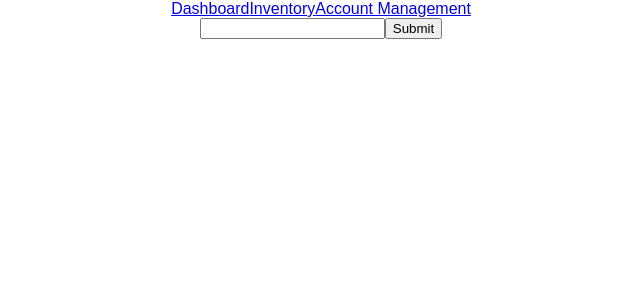
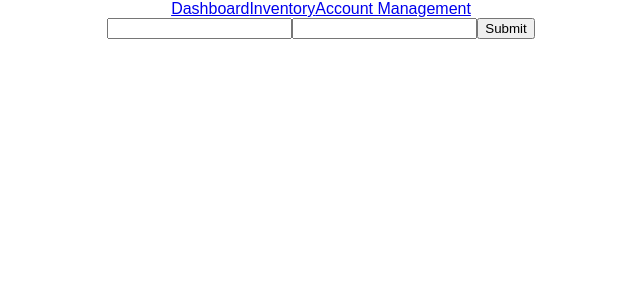
Before and after one commit to Chenzoh12/hot_app, a React (Create React App) app in the folder hot-app/: page /inventory in a window 1280 px wide. Shown: the top 300 px of the page, without its empty margins (319-959 px from the left). Built offline with nearby package versions, Linux system fonts and the light colour scheme.

Commit message:
Going back to master

```diff
--- a/hot-app/src/components/Inventory.js
+++ b/hot-app/src/components/Inventory.js
@@ -20,18 +20,20 @@ class Inventory extends Component {
         })
     }
 
+
     addCigar(e){
         e.preventDefault(); // <- prevent form submit from reloading the page
         /* Send the message to Firebase */
-        fire.database().ref('cigars').push( this.inputEl.value );
-        this.inputEl.value = ''; // <- clear the input
+        fire.database().ref('cigars').push( this.newCigar.value );
+        this.newCigar.value = ''; // <- clear the input
     }
 
     render() {
         return (
             <section>
                 <form onSubmit={this.addCigar.bind(this)}>
-                <input type="text" ref={ el => this.inputEl = el }/>
+                    <input type="text" ref={ x => this.newCigar = x }/>
+                    <input type="text" ref={ y => this.newCigar = y }/>
                     <input type="submit"/>
                         <ul>
                         { /* Render the list of cigars */
```
Also changed, not shown: 2 other files (tests, documents, lock files or other folders). Lines whose indentation alone changed are shown as unchanged.
